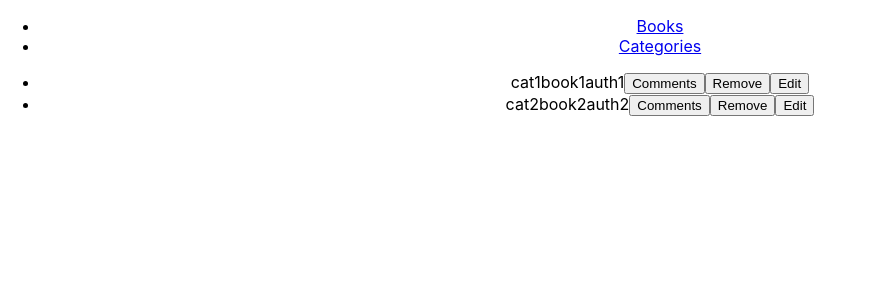
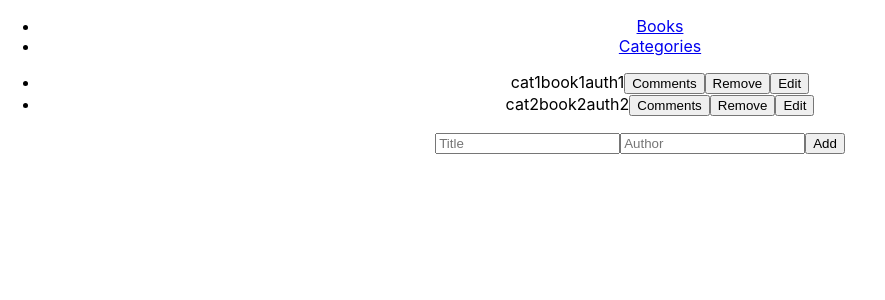
Before and after one commit to Bishoy-Samwel/bookstore, a React (Create React App) app: page / in a window 1280 px wide. Shown: the top 300 px of the page, without its empty margins (0-885 px from the left). Built offline with nearby package versions, Linux system fonts and the light colour scheme.

Commit message:
AddBookForm to container

```diff
--- a/src/components/Container.js
+++ b/src/components/Container.js
@@ -7,7 +7,7 @@ import {
 import Navbar from './NavBar';
 import Categories from './Categories';
 import Books from './Books';
-
+import AddBookForm from './AddBookForm'
 
 
 export default function Container() {
@@ -25,6 +25,7 @@ export default function Container() {
           <Categories />
         </Route>
       </Switch>
+      <AddBookForm />
     </>
   );
 }
```
